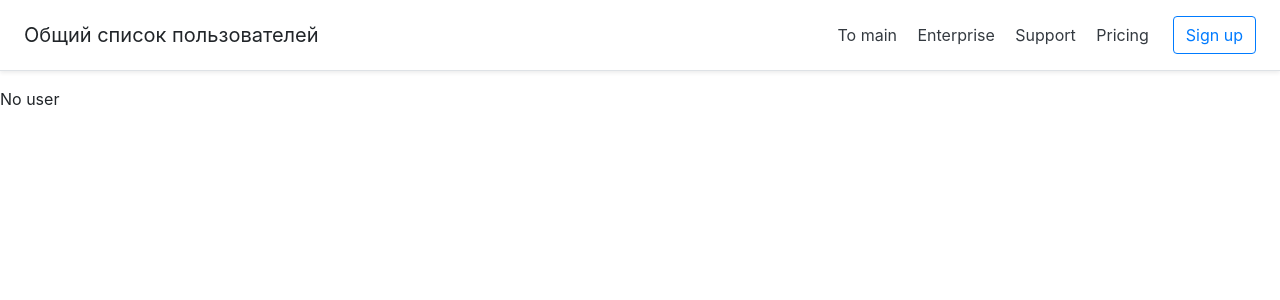
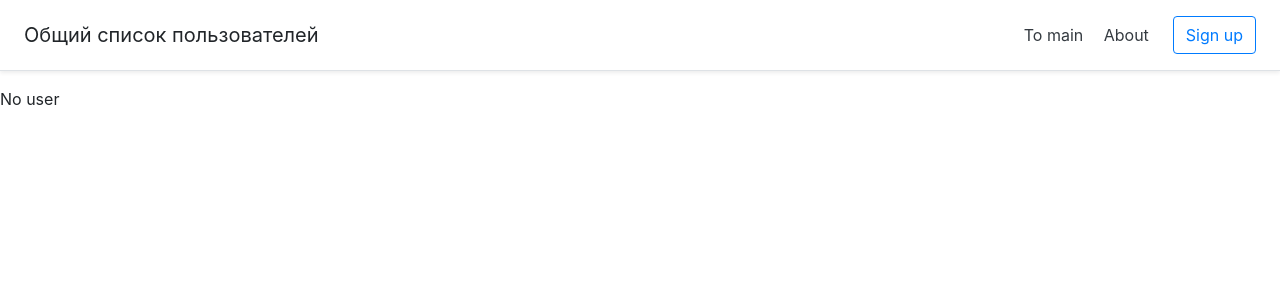
Before and after one commit to forza111/bank, a Django app: page / in a window 1280 px wide. Shown: the top 300 px of the page. Run offline with Django 3.2, Linux system fonts and the light colour scheme; parts of the project's set-up code (start-up, migrations or seed data) failed here and were passed over; some libraries are stand-ins or nearby versions.

Commit message:
add about.html

```diff
--- a/payment/templates/payment/base.html
+++ b/payment/templates/payment/base.html
@@ -17,9 +17,8 @@
   </h5>
   <nav class="my-2 my-md-0 mr-md-3">
     <a class="p-2 text-dark" href="{% url 'payment:index' %}">To main</a>
-    <a class="p-2 text-dark" href="#">Enterprise</a>
-    <a class="p-2 text-dark" href="#">Support</a>
-    <a class="p-2 text-dark" href="#">Pricing</a>
+    <a class="p-2 text-dark" href="{% url 'payment:about' %}">About</a>
+
   </nav>
   <a class="btn btn-outline-primary" href="#">Sign up</a>
 
--- a/payment/urls.py
+++ b/payment/urls.py
@@ -7,4 +7,5 @@ urlpatterns=[
     path('<int:user_id>/', views.detail,name = 'detail'),
     path('<int:user_id>/credit_repayment', views.credit_repayment,
          name='credit_repayment'),
+    path('about', views.about, name='about'),
 ]
--- a/payment/views.py
+++ b/payment/views.py
@@ -34,11 +34,16 @@ def detail(requset, user_id):
         return render(requset, 'payment/detail.html',
                       {'user': user,'balance' : balance,
                       'check_credit':check_credit} )
-def credit_repayment(requset, user_id):
+def credit_repayment(requset, user_id, credit_id):
     user = get_object_or_404(User, pk=user_id)
+    credit = get_object_or_404(Credit, user=user, pk = credit_id)
 
     check_credit = Credit.objects.filter(user = user).exists()
     return render(requset, 'payment/credit_repayment.html',
                   {'user': user,
                    'check_credit': check_credit,
+                   'credit' : credit
                    })
+def about(request):
+    about_us = 'Данное приложение разработано на фреймворке Django'
+    return render(request,'payment/about.html', {'about_us': about_us})
```
Also changed, not shown: payment/templates/payment/about.html (added, +12 -0 lines), payment/migrations/0008_auto_20200918_1316.py (added).
